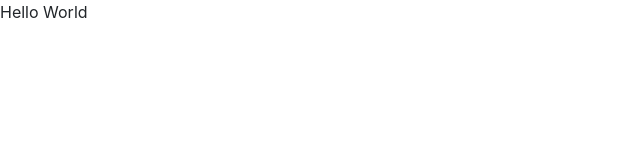
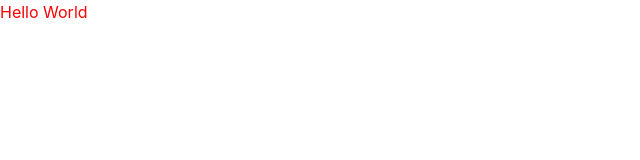
Before and after one commit to dlichliter/AngularLanguageApp, an Angular app: page / in a window 1280 px wide. Shown: the top 160 px of the page, without its empty margins (0-640 px from the left). Built offline with nearby package versions, Linux system fonts and the light colour scheme.

Commit message:
app component

```diff
--- a/src/app/app.component.css
+++ b/src/app/app.component.css
@@ -0,0 +1,3 @@
+p {
+  color: red;
+}
--- a/src/app/app.component.html
+++ b/src/app/app.component.html
@@ -0,0 +1 @@
+<p>Hello World</p>
--- a/src/app/app.component.ts
+++ b/src/app/app.component.ts
@@ -2,6 +2,9 @@ import { Component } from '@angular/core';
 
 @Component({
   selector: 'app-root',
-  template: '<p>Hello World</p>',
+  templateUrl: './app.component.html',
+  styleUrls: [
+    './app.component.css',
+  ],
 })
 export class AppComponent {}
```
